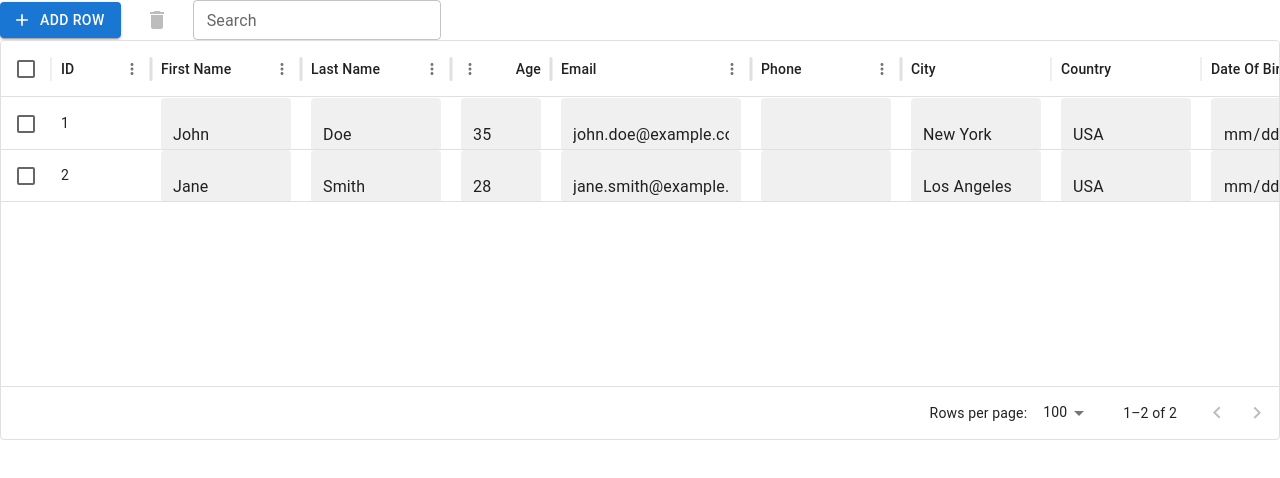
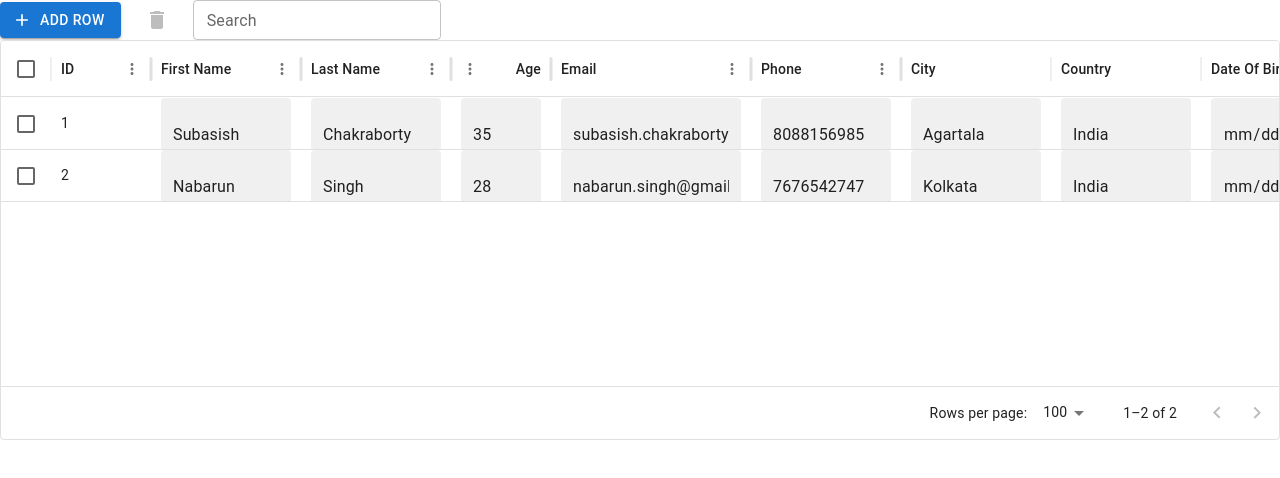
Before and after one commit to subasis14/dtcinfotech, a React (Create React App) app: page /datagrid in a window 1280 px wide. Shown: the top 478 px of the page. Built offline with nearby package versions, Linux system fonts and the light colour scheme.

Commit message:
updated values

```diff
--- a/src/Datagrid/StateGrid.js
+++ b/src/Datagrid/StateGrid.js
@@ -178,26 +178,26 @@ const StateDataGrid = () => {
     {
       id: 1,
       customId: "a",
-      firstName: "John",
-      lastName: "Doe",
+      firstName: "Subasish",
+      lastName: "Chakraborty",
       age: 35,
-      email: "john.doe@example.com",
-      phone: "123-456-7890",
-      city: "New York",
-      country: "USA",
-      dob: "",
+      email: "subasish.chakraborty@gmail.com",
+      phone: "8088156985",
+      city: "Agartala",
+      country: "India",
+      dob: "23/01/1991",
     },
     {
       id: 2,
       customId: "b",
-      firstName: "Jane",
-      lastName: "Smith",
+      firstName: "Nabarun",
+      lastName: "Singh",
       age: 28,
-      email: "jane.smith@example.com",
-      phone: "987-654-3210",
-      city: "Los Angeles",
-      country: "USA",
-      dob: "",
+      email: "nabarun.singh@gmail.com",
+      phone: "7676542747",
+      city: "Kolkata",
+      country: "India",
+      dob: "05/07/1998",
     },
   ];
 
```
